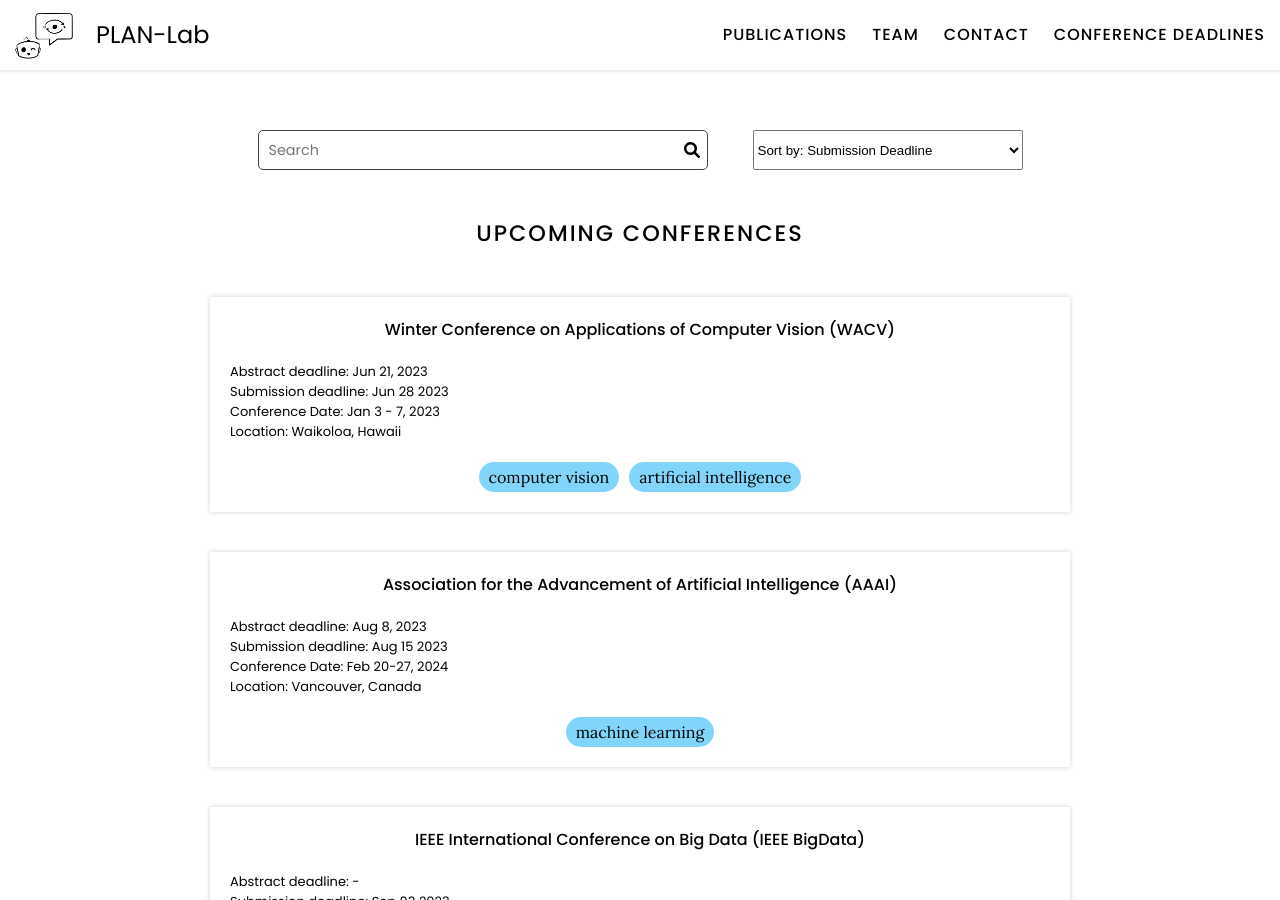
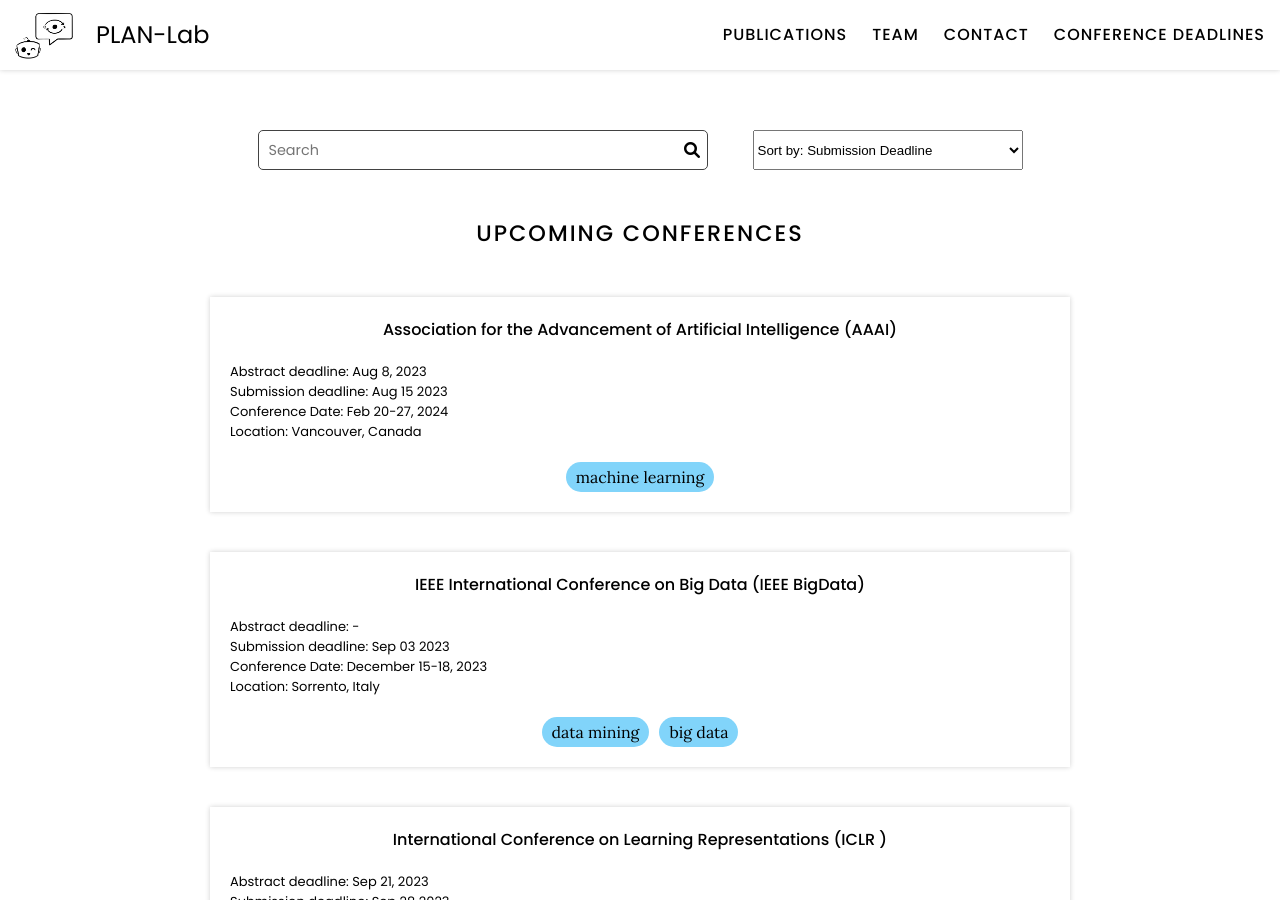
Before and after one commit to XiaonaZhou/plan-lab.github.io, a Jekyll site: the page built from conference-deadlines/index.md, in a window 1280 px wide and 900 px high. Built offline with Jekyll 4.4.1, drawn with Linux system fonts in a browser that asks for light colours.

Commit message:
Fetch Conferences

```diff
--- a/_data/conferences.yaml
+++ b/_data/conferences.yaml
@@ -1,21 +1,3 @@
-- abstract-deadline: Jun 21, 2023
-  acceptance-rate-2019: '-'
-  acceptance-rate-2020: '-'
-  acceptance-rate-2021: '-'
-  acceptance-rate-2022: '-'
-  call-for-papers: 'https://wacv2024.thecvf.com '
-  conference-date: Jan 3 - 7, 2023
-  conference-location: Waikoloa, Hawaii
-  core-ranking: A
-  h5-index: '76'
-  notification-date: Date(2023,9,20)
-  rebuttal-starts: Date(2023,7,11)
-  sd-for-sorting: 2023-06-28 00:00:00
-  submission-deadline: Jun 28 2023
-  tags:
-  - computer vision
-  - ' artificial intelligence'
-  title: Winter Conference on Applications of Computer Vision (WACV)
 - abstract-deadline: Aug 8, 2023
   acceptance-rate-2019: '-'
   acceptance-rate-2020: '-'
```
